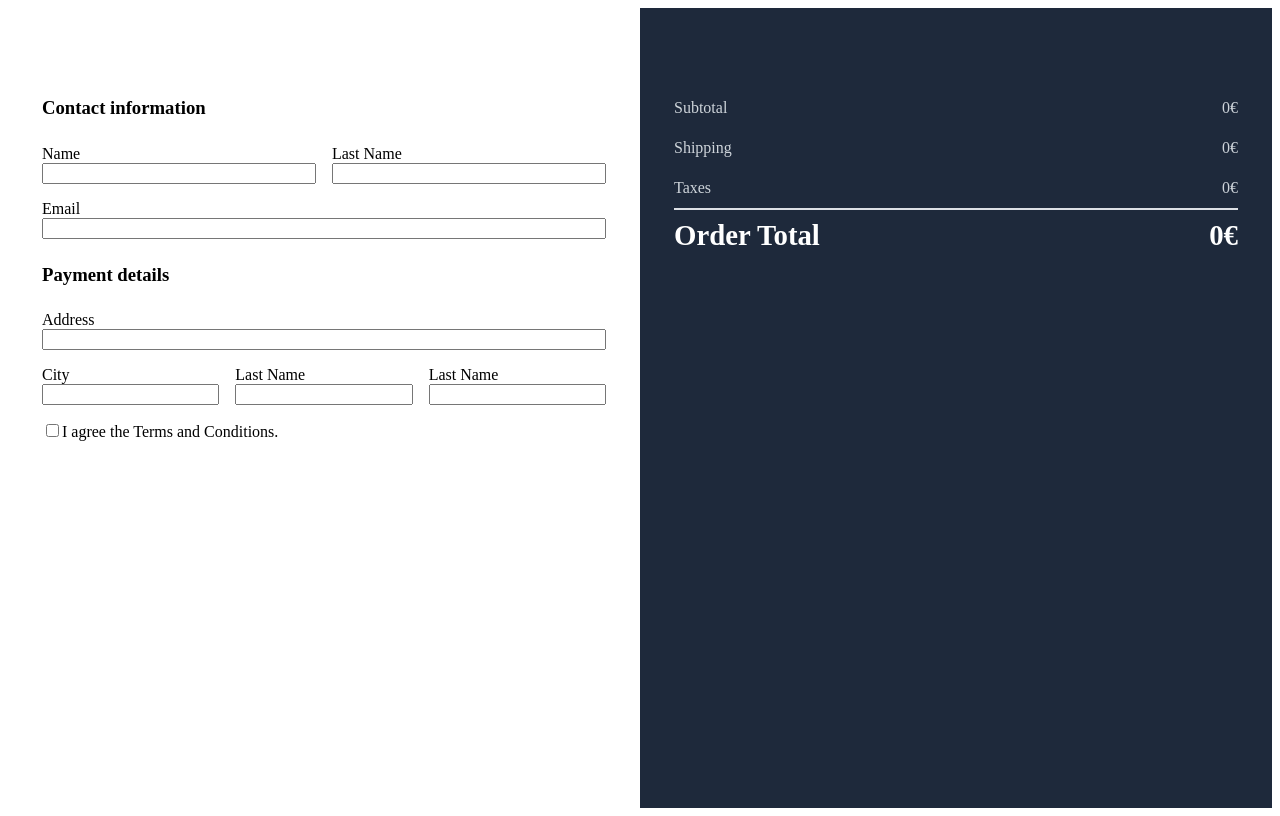
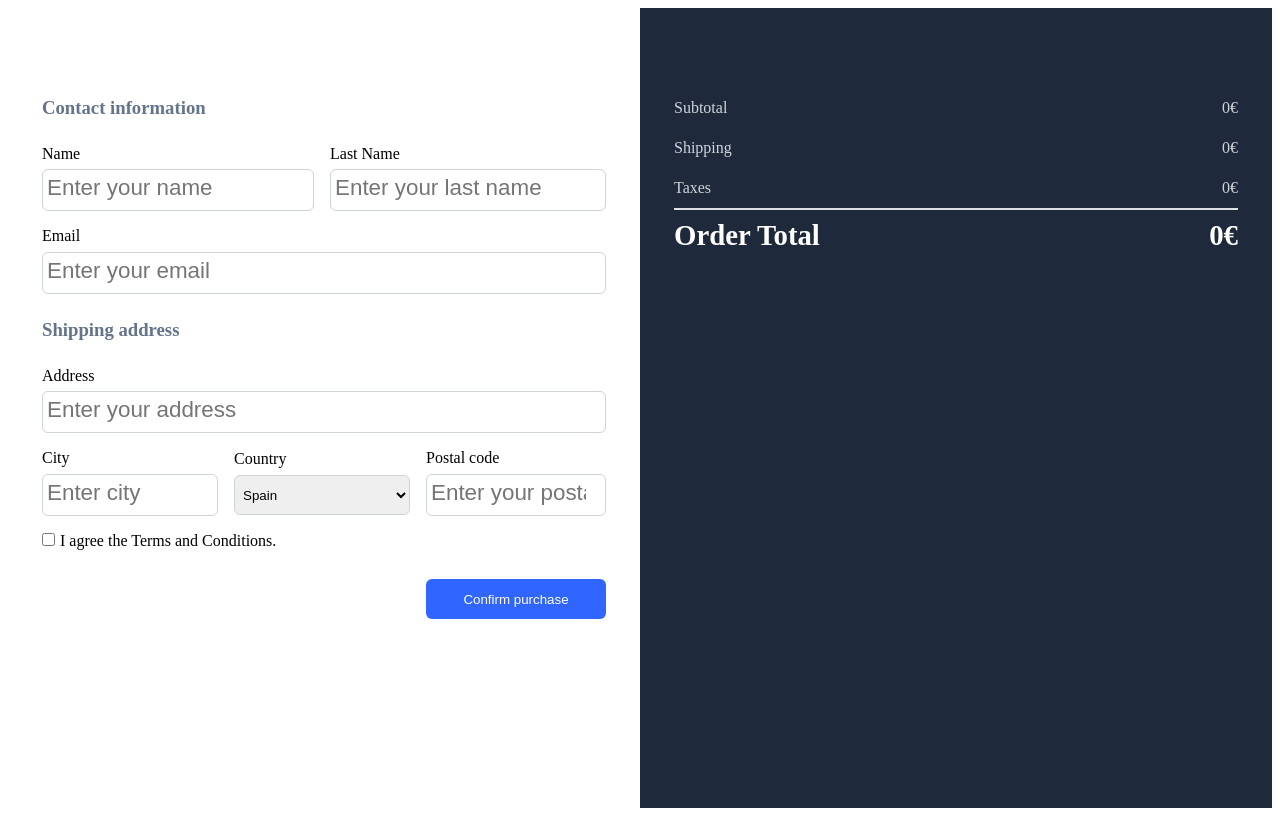
Before and after one commit to davidmoina/e-shop-project, a React (Vite) app: page /cart/checkout in a window 1280 px wide. Built offline with nearby package versions, Linux system fonts and the light colour scheme; the HTML template or start-up script is replaced by a standard one.

Commit message:
implemented input validations in checkout page

```diff
--- a/package.json
+++ b/package.json
@@ -15,7 +15,9 @@
     "@mui/material": "^5.11.9",
     "react": "^18.2.0",
     "react-dom": "^18.2.0",
-    "react-router-dom": "^6.8.1"
+    "react-hook-form": "^7.43.5",
+    "react-router-dom": "^6.8.1",
+    "react-toastify": "^9.1.1"
   },
   "devDependencies": {
     "@types/react": "^18.0.27",
--- /dev/null
+++ b/src/components/CheckoutForm/CheckoutForm.jsx
@@ -0,0 +1,74 @@
+import { useForm } from 'react-hook-form';
+import styles from './checkoutForm.module.scss'
+
+const CheckoutForm = () => {
+  const {register, formState: {errors}, handleSubmit, watch} = useForm();
+
+  const onSubmit  = async ( data) => {
+    console.log(data)
+  }
+
+  return (
+    <form onSubmit={handleSubmit(onSubmit)} className={styles.form}>
+          <h3 className={styles.largeItem}>Contact information</h3>
+          <div>
+            <label>Name</label>
+            <input type="text" {...register("name", {required: true})} placeholder='Enter your name'/>
+            {errors.name?.type === "required" && <p className={styles.errorMsg}>This field is required.</p>}
+          </div>
+
+          <div>
+            <label htmlFor="lastName">Last Name</label>
+            <input type="text" {...register("lastName", {required: true})} placeholder='Enter your last name'/>
+            {errors.lastName?.type === "required" && <p className={styles.errorMsg}>This field is required.</p>}
+          </div>
+
+          <div className={styles.largeItem}>
+            <label htmlFor="email">Email</label>
+            <input type="email" {...register("email", {required: true, pattern: /\S+@\S+\.\S+/ })} placeholder='Enter your email'/>
+            {errors.email?.type === "pattern" && <p className={styles.errorMsg}>Email is wrong</p>}
+          </div>
+
+          <h3 className={styles.largeItem}>Shipping address</h3>
+          <div className={styles.largeItem}>
+            <label htmlFor="address">Address</label>
+            <input type="text" {...register("address", {required: true})} placeholder='Enter your address'/>
+            {errors.address?.type === "required" && <p className={styles.errorMsg}>This field is required.</p>}
+          </div>
+
+          <div className={styles.littleDiv}>
+            <label htmlFor="city">City</label>
+            <input type="text" {...register("city", {required: true})} placeholder='Enter city'/>
+            {errors.city?.type === "required" && <p className={styles.errorMsg}>This field is required.</p>}
+
+          </div>
+
+          <div className={styles.littleDiv}>
+            <label htmlFor="country">Country</label>
+            <select name="country" {...register("country")}>
+              <option value="spain">Spain</option>
+              <option value="argentina">Argentina</option>
+              <option value="eeuu">EEUU</option>
+            </select>
+          </div>
+
+          <div className={styles.littleDiv}>
+            <label htmlFor="postCode">Postal code</label>
+            <input type="number" {...register("postcode", {required: true})} placeholder='Enter your postal code'/>
+            {errors.postcode?.type === "required" && <p className={styles.errorMsg}>This field is required.</p>}
+          </div>
+
+          <div className={styles.checkBoxDiv}>
+            <label htmlFor="terms">
+              <input className={styles.checkBox} type="checkbox" {...register("terms", {required: true})} />
+              I agree the Terms and Conditions.
+            </label>
+            {errors.terms?.type === "required" && <p className={styles.errorMsg}>Please accept the terms to continue</p>}
+          </div>
+
+          <button className={styles.btnCheckout} type='submit'>Confirm purchase</button>
+        </form>
+  )
+}
+
+export default CheckoutForm
--- /dev/null
+++ b/src/components/CheckoutForm/checkoutForm.module.scss
@@ -0,0 +1,72 @@
+@use '../../styles/abstracts/variables' as var;
+
+.form {
+  max-width: 564px;
+  display: grid;
+  grid-template-columns: repeat(6, 1fr);
+  align-items: center;
+  gap: 1em;
+  margin: 0 auto;
+
+  h3 {
+    grid-column: 1/7;
+    margin: 0.5em 0;
+    color: var.$secondary-color;
+  }
+
+  div {
+    position: relative;
+    display: flex;
+    flex-direction: column;
+    grid-column: span 3;
+
+    input, select {
+      height: 40px;
+      border-radius: 6px;
+      border: 1px solid var.$gray-400;
+      margin-top: 0.5em;
+      padding: 0 0.3em;
+
+      &::placeholder {
+        font-size: 1.4rem;
+      }
+    }
+
+    .errorMsg {
+      margin: 0;
+      position: absolute;
+      bottom: -15px;
+      left: 5px;
+      font-size: 1.2rem;
+      color: var.$danger-color;
+    }
+  }
+
+  .largeItem {
+    grid-column: 1/7;
+  }
+
+  .littleDiv {
+    grid-column: span 2;
+  }
+  .checkBoxDiv {
+    grid-column: 1 / 7;
+
+    .checkBox {
+      height: inherit;
+      margin: 0 5px 0 0;
+    }
+  }
+
+  .btnCheckout {
+    grid-column: 5/7;
+    width: 180px;
+    height: 40px;
+    border-radius: 6px;
+    border: none;
+    background-color: var.$primary-color;
+    color: var.$white-color;
+    margin: 1em 0;
+    cursor: pointer;
+  }
+}
--- a/src/pages/CheckoutPage/CheckoutPage.jsx
+++ b/src/pages/CheckoutPage/CheckoutPage.jsx
@@ -1,5 +1,6 @@
 import React, { useContext } from 'react'
 import CartItem from '../../components/CartItem/CartItem';
+import CheckoutForm from '../../components/CheckoutForm/CheckoutForm';
 import { CartContext } from '../../context/CartContext/CartContext'
 import styles from './checkoutPage.module.scss'
 
@@ -10,45 +11,9 @@ const CheckoutPage = () => {
   return (
     <div className={styles.checkoutPageContainer}>
       <div className={styles.formContainer}>
-        <form action="" className={styles.form}>
-          <h3 className={styles.largeItem}>Contact information</h3>
-          <div>
-            <label htmlFor="">Name</label>
-            <input type="text" />
-          </div>
-          <div>
-            <label htmlFor="">Last Name</label>
-            <input type="text" />
-          </div>
-          <div className={styles.largeItem}>
-            <label htmlFor="">Email</label>
-            <input type="text" />
-          </div>
-          <h3 className={styles.largeItem}>Payment details</h3>
-          <div className={styles.largeItem}>
-            <label htmlFor="">Address</label>
-            <input type="text" />
-          </div>
-          <div className={styles.littleDiv}>
-            <label htmlFor="">City</label>
-            <input type="text" />
-          </div>
-          <div className={styles.littleDiv}>
-            <label htmlFor="">Last Name</label>
-            <input type="text" />
-          </div>
-          <div className={styles.littleDiv}>
-            <label htmlFor="">Last Name</label>
-            <input type="text" />
-          </div>
-          <div className={styles.checkBox}>
-            <label htmlFor="">
-              <input type="checkbox" name="" id="" />
-              I agree the Terms and Conditions.
-            </label>
-          </div>
-        </form>
+        <CheckoutForm/>
       </div>
+
       <div className={styles.orderContainer}>
         <div className={styles.productsContainer}>
           {productsCart.map(product => (
--- a/src/pages/CheckoutPage/checkoutPage.module.scss
+++ b/src/pages/CheckoutPage/checkoutPage.module.scss
@@ -11,37 +11,6 @@
     grid-column: 1/2;
     background-color: var.$white-color;
     padding-top: 5em;
-
-    .form {
-      max-width: 564px;
-      display: grid;
-      grid-template-columns: repeat(6, 1fr);
-      align-items: center;
-      gap: 1em;
-      margin: 0 auto;
-
-      h3 {
-        grid-column: 1/7;
-        margin: 0.5em 0;
-      }
-
-      div {
-        display: flex;
-        flex-direction: column;
-        grid-column: span 3;
-      }
-
-      .largeItem {
-        grid-column: 1/7;
-      }
-
-      .littleDiv {
-        grid-column: span 2;
-      }
-      .checkBox {
-        grid-column: 1 / 7;
-      }
-    }
   }
 
   .orderContainer {
```
Also changed, not shown: 1 other file (tests, documents, lock files or other folders).
